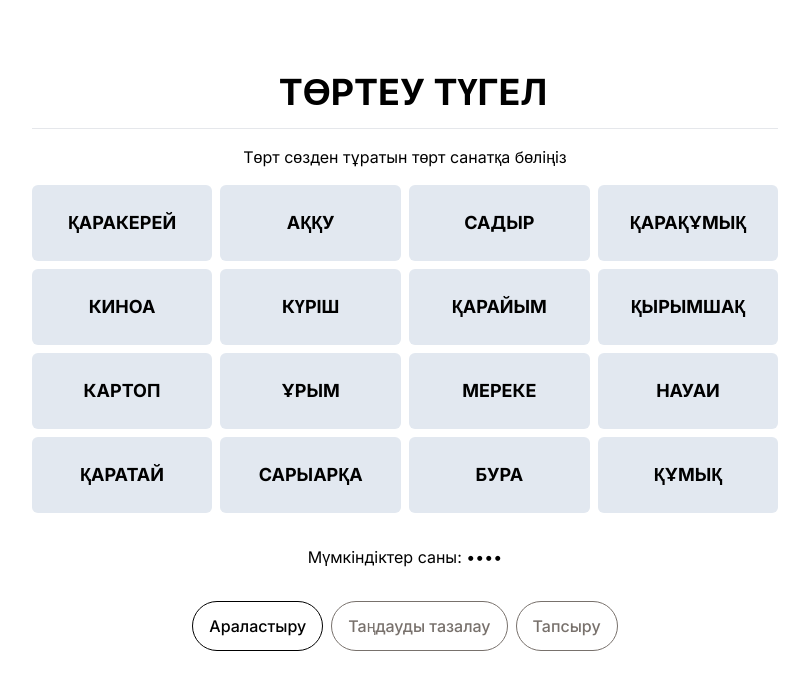
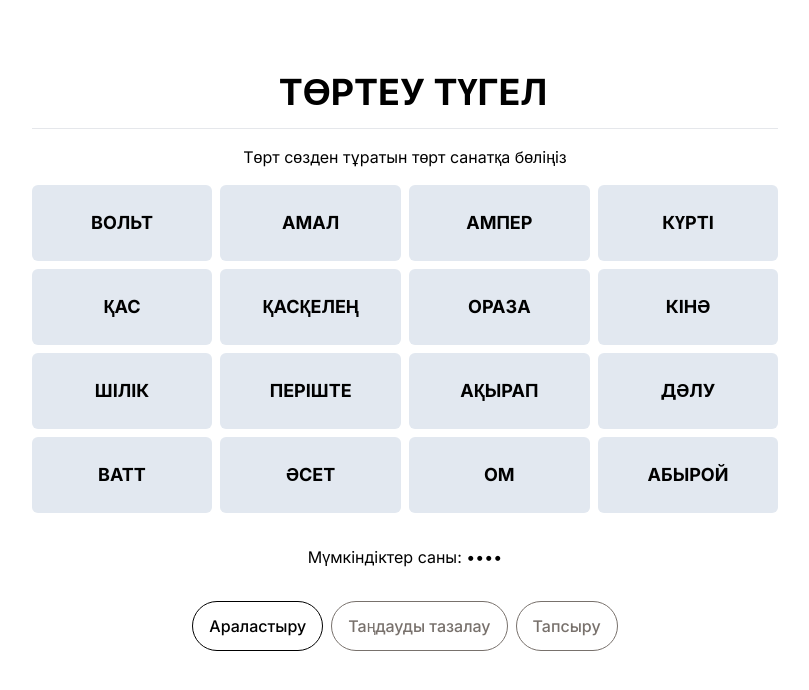
Before and after one commit to daniyarmukhanov/torteu-tugel, a Next.js app: page / in a window 1280 px wide. Shown: the top 690 px of the page, without its empty margins (235-1044 px from the left). Built offline with nearby package versions, Linux system fonts and the light colour scheme.

Commit message:
Update categories with new entries and translations

```diff
--- a/app/_examples.ts
+++ b/app/_examples.ts
@@ -2,23 +2,23 @@ import { Category } from "./_types";
 
 export const categories: Category[] = [
   {
-    category: "Батыс қыпшақ тілдері",
-    items: ["ҚАРАЙЫМ", "ҚҰМЫҚ", "ҰРЫМ", "ҚЫРЫМШАҚ"],
+    category: "ПАРСЫТҮБІРЛІ СӨЗДЕР",
+    items: ["ОРАЗА", "АБЫРОЙ", "ПЕРІШТЕ", "КІНӘ"],
     level: 1,
   },
   {
-    category: "Гарнир",
-    items: ["ҚАРАҚҰМЫҚ", "КҮРІШ", "КАРТОП", "КИНОА"],
+    category: "ІЛЕ АЛАБЫНДАҒЫ ӨЗЕНДЕР",
+    items: ["КҮРТІ", "ҚАСҚЕЛЕҢ", "ШІЛІК", "ҚАС"],
     level: 2,
   },
   {
-    category: "Күйлер",
-    items: ["НАУАИ", "МЕРЕКЕ", "АҚҚУ", "САРЫАРҚА"],
+    category: "КӨНЕРГЕН АЙ АТАУЛАРЫ",
+    items: ["ДӘЛУ", "АҚЫРАП", "АМАЛ", "ӘСЕТ"],
     level: 3,
   },
   {
-    category: "Найман рулары",
-    items: ["ҚАРАКЕРЕЙ", "САДЫР", "БУРА", "ҚАРАТАЙ"],
+    category: "ӨЛШЕМ БІРЛІКТЕРІ",
+    items: ["ВОЛЬТ", "АМПЕР", "ОМ", "ВАТТ"],
     level: 4,
   }
 ];
```
